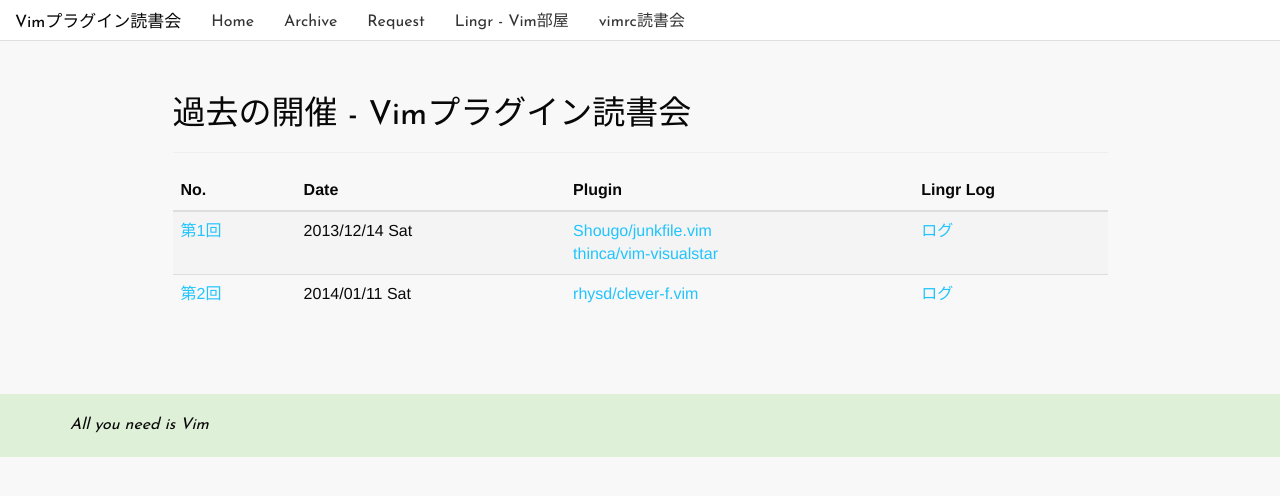
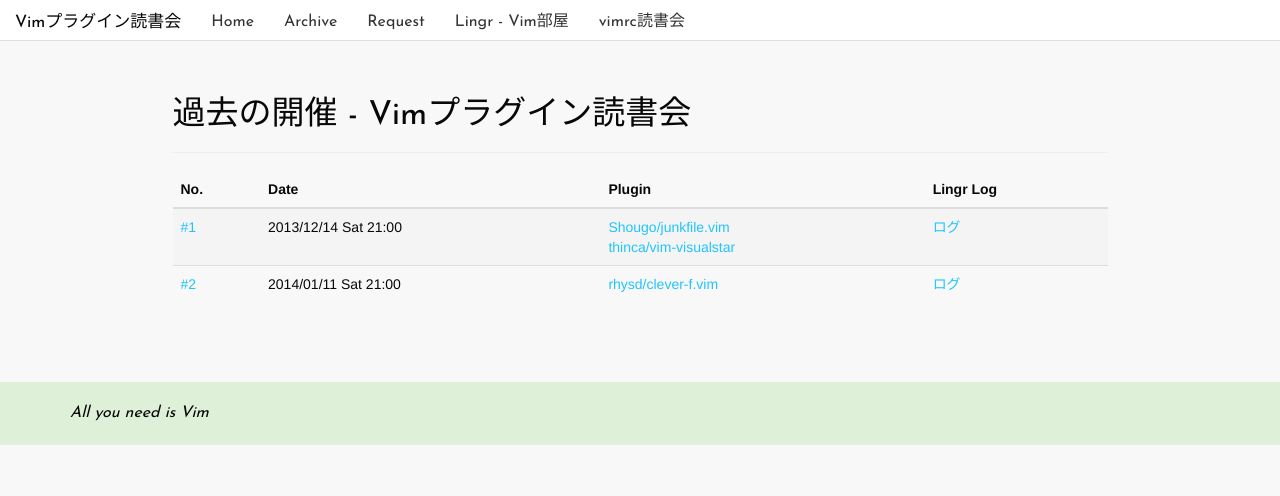
Before and after one commit to haya14busa/reading-vimplugin, a Jekyll site: the page built from archive/index.md, in a window 1280 px wide. Shown: the top 496 px of the page. Built offline with Jekyll 4.4.1, drawn with Linux system fonts in a browser that asks for light colours; nearby versions of some CDN libraries; Markdown is read by kramdown in place of the engine named in the settings.

Commit message:
Modify archive table design

```diff
--- a/archive/index.md
+++ b/archive/index.md
@@ -3,7 +3,7 @@ layout: default
 title: 過去の開催 - Vimプラグイン読書会
 ---
 
-<table>
+<table class="table table-responsive archive">
   <thead>
     <tr>
       <th>No.</th>
@@ -22,8 +22,9 @@ title: 過去の開催 - Vimプラグイン読書会
     {% assign htmlname = archive.id %}
   {% endif %}
   <tr>
-    <td><a href="{{ htmlname }}.html">第{{ archive.id }}回</a></td>
-    <td>{{ archive.date | date: "%Y/%m/%d %a" }}</td>
+    <!-- <td><a href="{{ htmlname }}.html">第{{ archive.id }}回</a></td> -->
+    <td><a href="{{ htmlname }}.html">#{{ archive.id }}</a></td>
+    <td>{{ archive.date | date: "%Y/%m/%d %a %H:%M" }}</td>
     <td>
     {% for plugin in archive.plugins %}
     <a href="{{ plugin.url }}/tree/{{ plugin.hash }}">{{ plugin.author }}/{{ plugin.name }}</a><br>
--- a/css/style.css
+++ b/css/style.css
@@ -116,6 +116,9 @@ h3 {
 .main table tbody > tr:hover > th {
   background-color: #ededed;
 }
+table.archive {
+  font-size: 14px;
+}
 #footer {
   background-color: #dff0d8;
   width: 100%;
--- a/css/style.styl
+++ b/css/style.styl
@@ -179,6 +179,8 @@ h3
     tbody > tr:hover > th
       background-color: darken(#f5f5f5,3)
     // }}}
+table.archive
+  font-size: 14px
 
 // }}}
 
```
